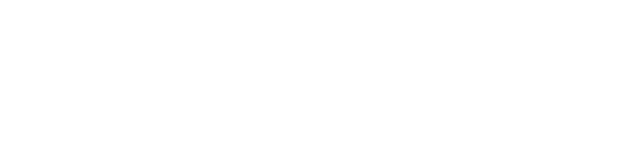
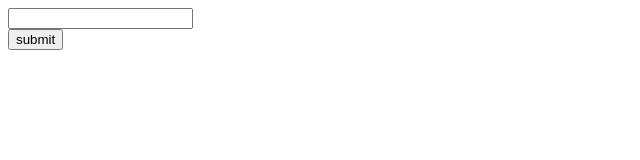
Before and after one commit to clupt/giphy_party, a plain HTML site: page index.html in a window 1280 px wide. Shown: the whole page, without its empty margins (0-640 px from the left). Drawn offline with nearby package versions, Linux system fonts and the light colour scheme.

Commit message:
add form

```diff
--- a/index.html
+++ b/index.html
@@ -7,6 +7,16 @@
   </head>
 
   <body>
+    <form action="" method="post" class="form">
+      <div class="form">
+        <input type="text" name="search" id="search" required>
+      </div>
+      <div class="form">
+        <input type="submit" value="submit">
+      </div>
+    </form>
+
+    <div class="giphy-container"></div>
 
     <script src="https://unpkg.com/jquery"></script>
     <script src="https://unpkg.com/axios/dist/axios.js"></script>
```
Lines whose indentation alone changed are shown as unchanged.
